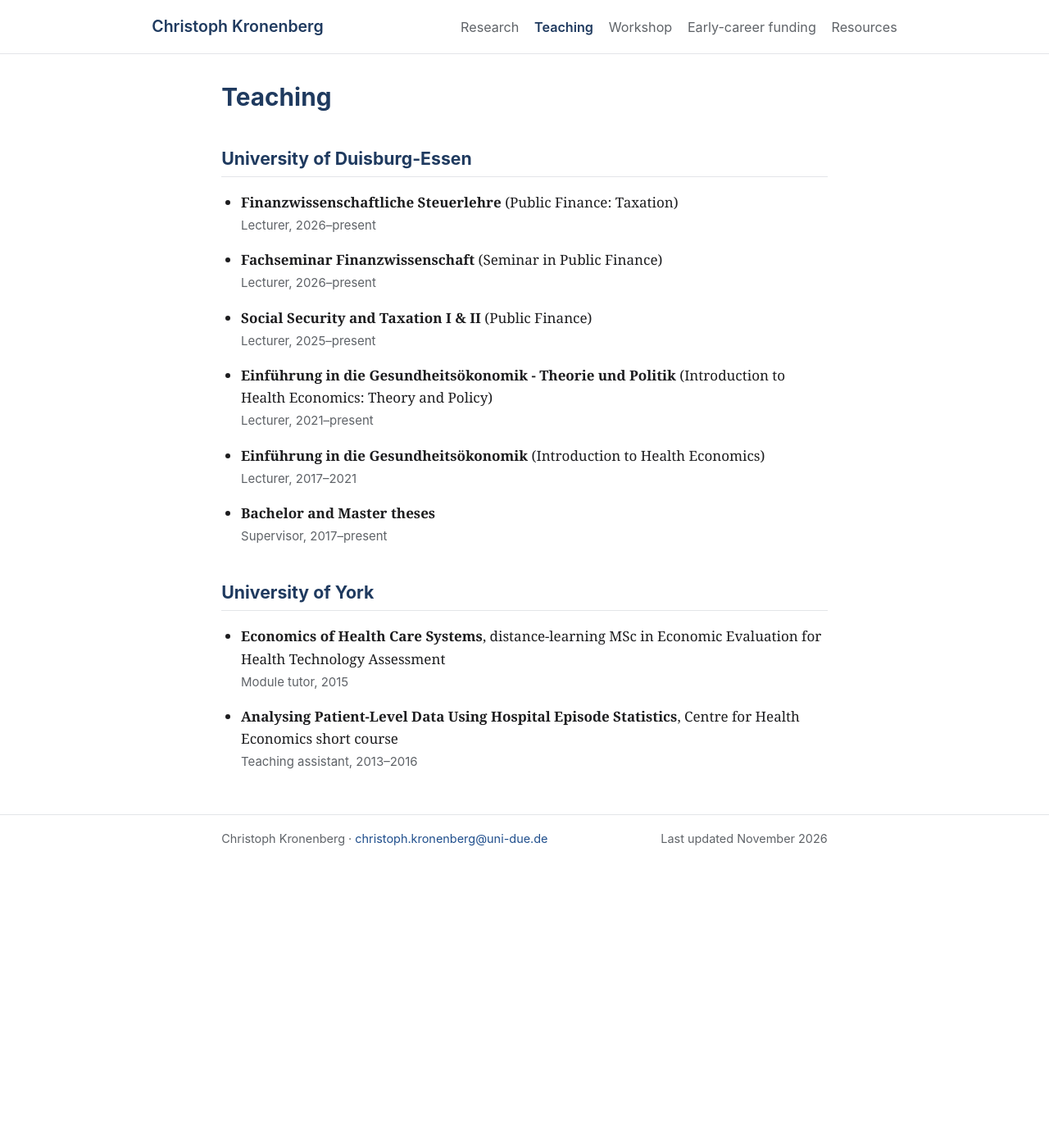
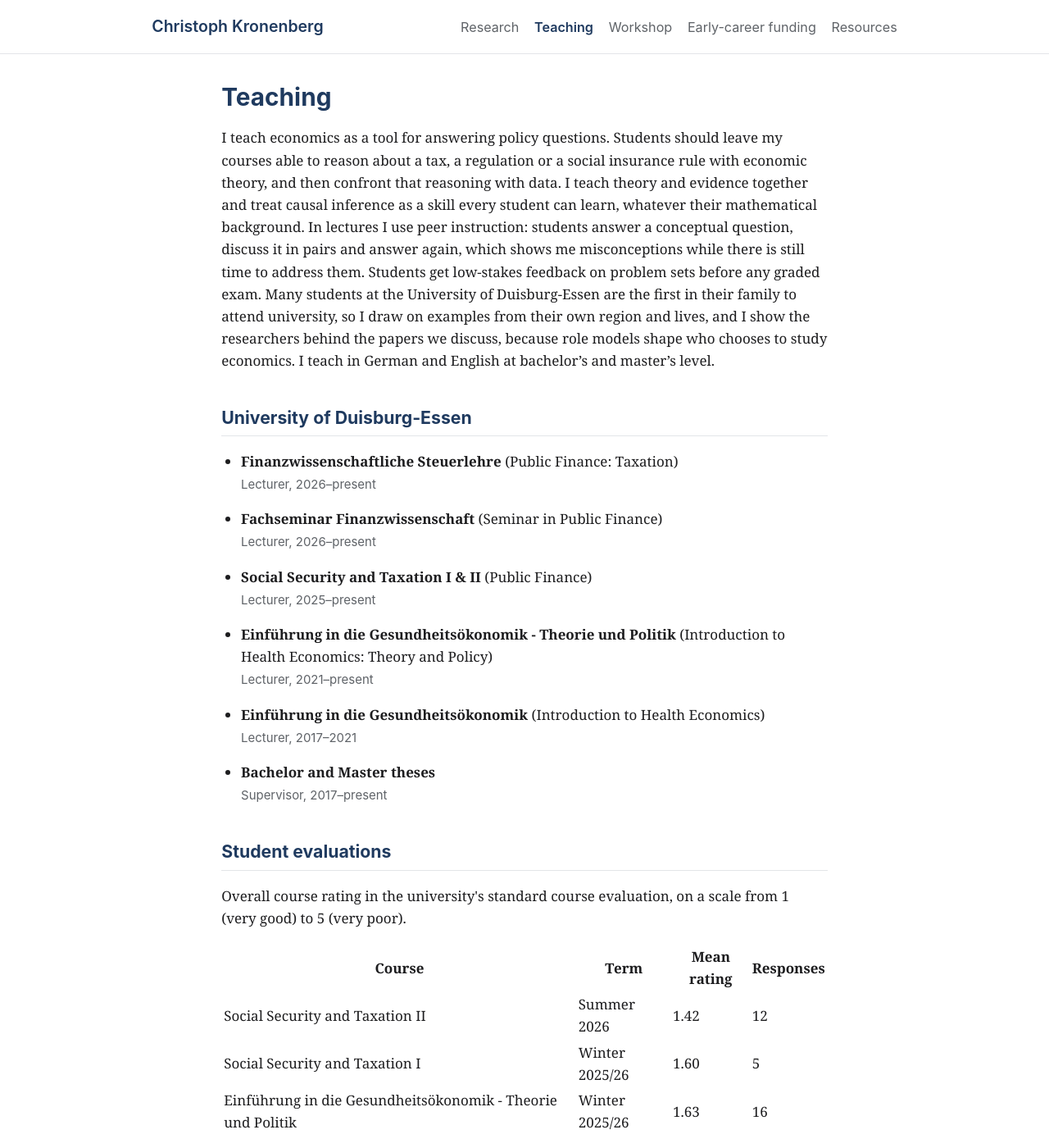
Before and after one commit to christophkronenberg/christophkronenberg.github.io, a Jekyll site: the page built from teaching.md, in a window 1280 px wide and 1400 px high. Shown: the whole window at 82% size. Built offline with Jekyll 4.4.1, drawn with Linux system fonts in a browser that asks for light colours.

```diff
--- a/teaching.md
+++ b/teaching.md
@@ -4,6 +4,8 @@ title: Teaching
 permalink: /teaching/
 description: Courses taught by Christoph Kronenberg in public finance, taxation and health economics at the University of Duisburg-Essen, and earlier at the University of York.
 ---
+
+I teach economics as a tool for answering policy questions. Students should leave my courses able to reason about a tax, a regulation or a social insurance rule with economic theory, and then confront that reasoning with data. I teach theory and evidence together and treat causal inference as a skill every student can learn, whatever their mathematical background. In lectures I use peer instruction: students answer a conceptual question, discuss it in pairs and answer again, which shows me misconceptions while there is still time to address them. Students get low-stakes feedback on problem sets before any graded exam. Many students at the University of Duisburg-Essen are the first in their family to attend university, so I draw on examples from their own region and lives, and I show the researchers behind the papers we discuss, because role models shape who chooses to study economics. I teach in German and English at bachelor's and master's level.
 
 ## University of Duisburg-Essen
 
@@ -16,6 +18,23 @@ description: Courses taught by Christoph Kronenberg in public finance, taxation
 <li><span class="title">Bachelor and Master theses</span><br><span class="meta">Supervisor, 2017&ndash;present</span></li>
 </ul>
 
+## Student evaluations
+
+<p>Overall course rating in the university's standard course evaluation, on a scale from 1 (very good) to 5 (very poor).</p>
+
+<div class="table-wrap">
+<table class="evals">
+  <thead>
+    <tr><th scope="col">Course</th><th scope="col">Term</th><th scope="col">Mean rating</th><th scope="col">Responses</th></tr>
+  </thead>
+  <tbody>
+    <tr><td>Social Security and Taxation II</td><td>Summer 2026</td><td>1.42</td><td>12</td></tr>
+    <tr><td>Social Security and Taxation I</td><td>Winter 2025/26</td><td>1.60</td><td>5</td></tr>
+    <tr><td>Einführung in die Gesundheitsökonomik - Theorie und Politik</td><td>Winter 2025/26</td><td>1.63</td><td>16</td></tr>
+  </tbody>
+</table>
+</div>
+
 ## University of York
 
 <ul class="papers">
```
